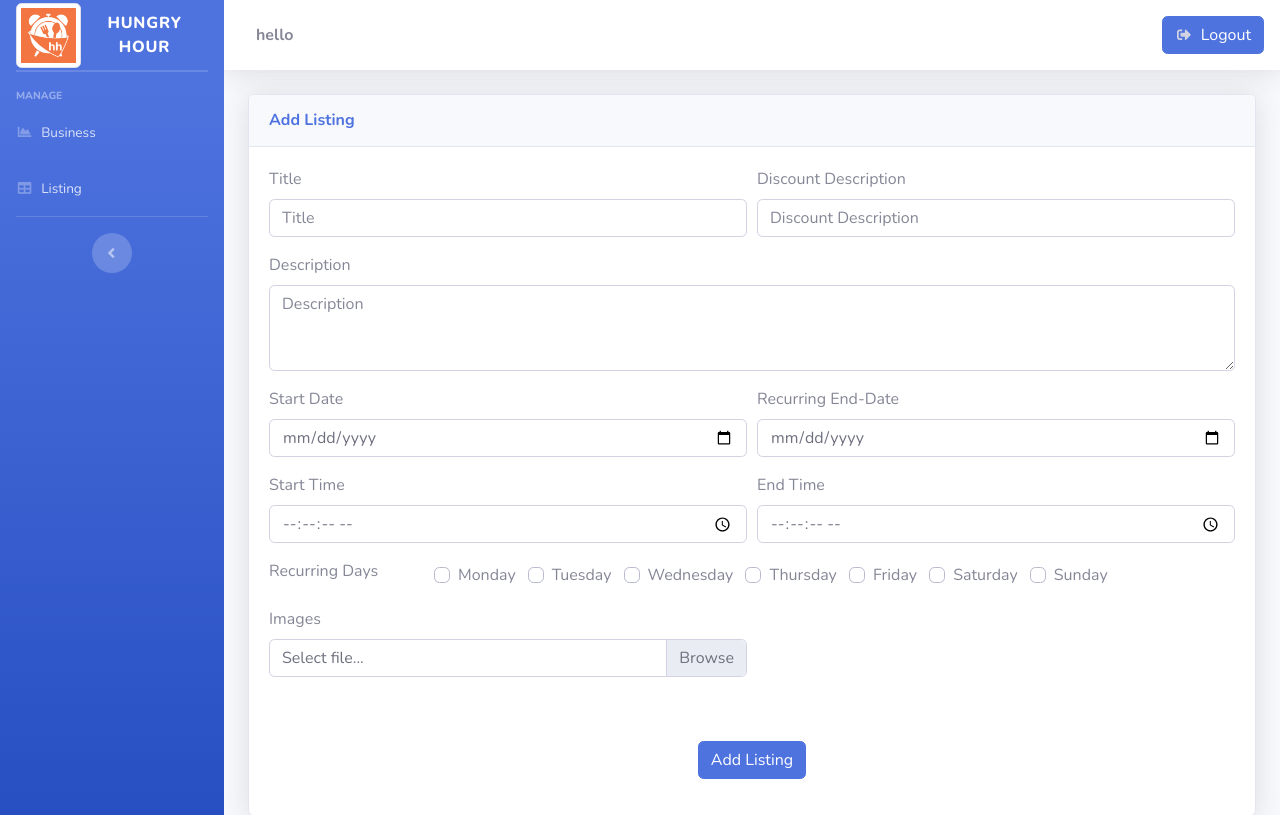
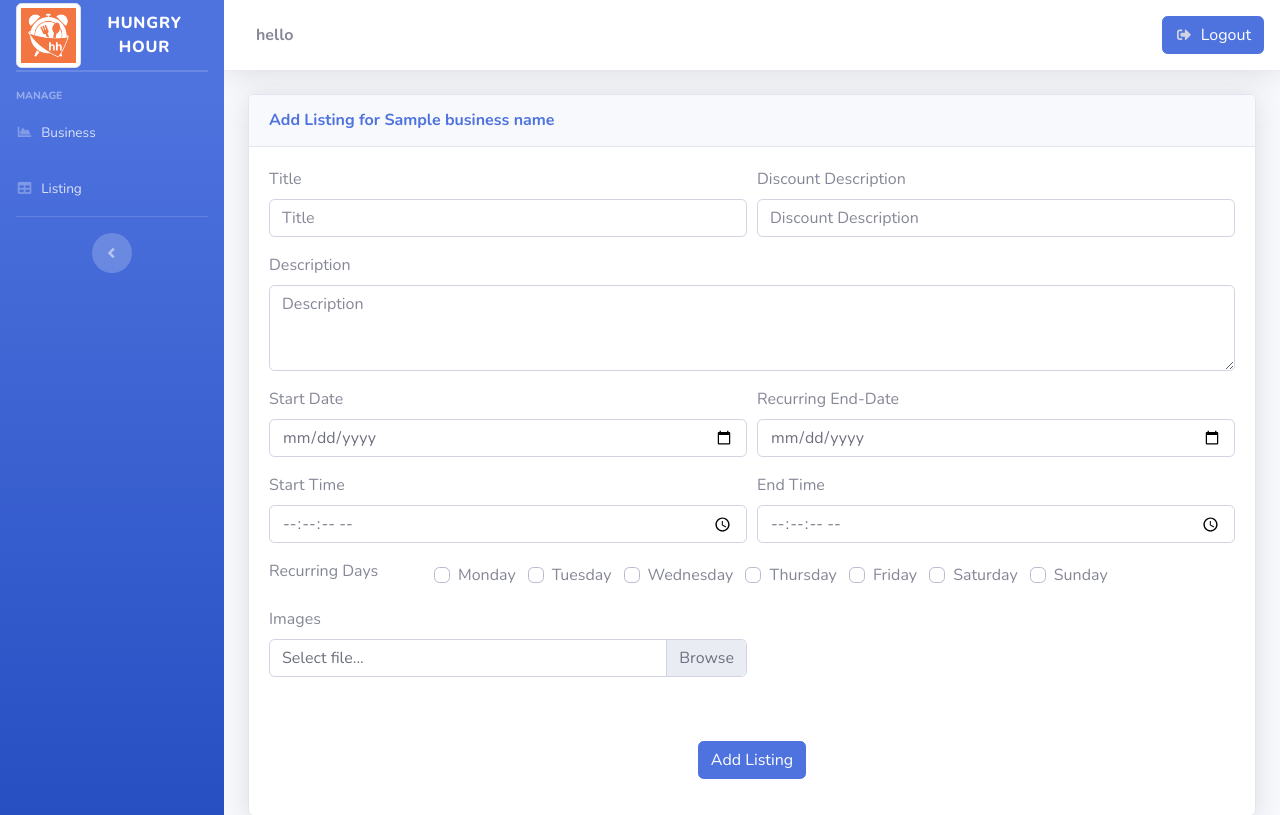
Before and after one commit to phassans/hungryhour-admin, a Django app: template content/templates/business/listing_add.html in a window 1280 px wide. Shown: the top 815 px of the page. Run offline with Django 3.2, Linux system fonts and the light colour scheme; the template is opened without the code that fills it: most values are stand-ins (such as "Sample title", 1, 10 or a date in 2020); parts of the project's set-up code (start-up, migrations or seed data) failed here and were passed over; some libraries are stand-ins or nearby versions.

Commit message:
add business name in title with listing

```diff
--- a/business/views.py
+++ b/business/views.py
@@ -145,7 +145,7 @@ class BusinessListingAddView(UserRequiredMixin, View):
     template_name = 'business/listing_add.html'
 
     def get(self, request, id):
-        context = {'business_id': id}
+        context = {'business_id': id, 'business_name': request.GET.get('name')}
         return render(request, self.template_name, context)
 
 
--- a/content/templates/business/business.html
+++ b/content/templates/business/business.html
@@ -31,7 +31,7 @@
                                 <a href="{% url 'business_edit' d.businessId %}" class="btn btn-primary btn-circle btn-sm">
                                     <i class="fas fa-edit"></i>
                                 </a>
-                                <a href="{% url 'business_listing_add' d.businessId %}" class="btn btn-primary btn-circle btn-sm">
+                                <a href="{% url 'business_listing_add' d.businessId %}?name={{ d.name }}" class="btn btn-primary btn-circle btn-sm">
                                     <i class="fas fa-plus"></i>
                                 </a>
                                 <a href="{% url 'business_listing' d.businessId %}" class="btn btn-primary btn-circle btn-sm">
--- a/content/templates/business/listing_add.html
+++ b/content/templates/business/listing_add.html
@@ -10,7 +10,11 @@
     {% endif %}
     <div class="card shadow mb-4">
         <div class="card-header py-3">
-            <h6 class="m-0 font-weight-bold text-primary">Add Listing</h6>
+            {% if business_name %}
+                <h6 class="m-0 font-weight-bold text-primary">Add Listing for {{ business_name }}</h6>
+            {% else %}
+                <h6 class="m-0 font-weight-bold text-primary">Add Listing</h6>
+            {% endif %}
         </div>
 
         <div class="card-body">
```
